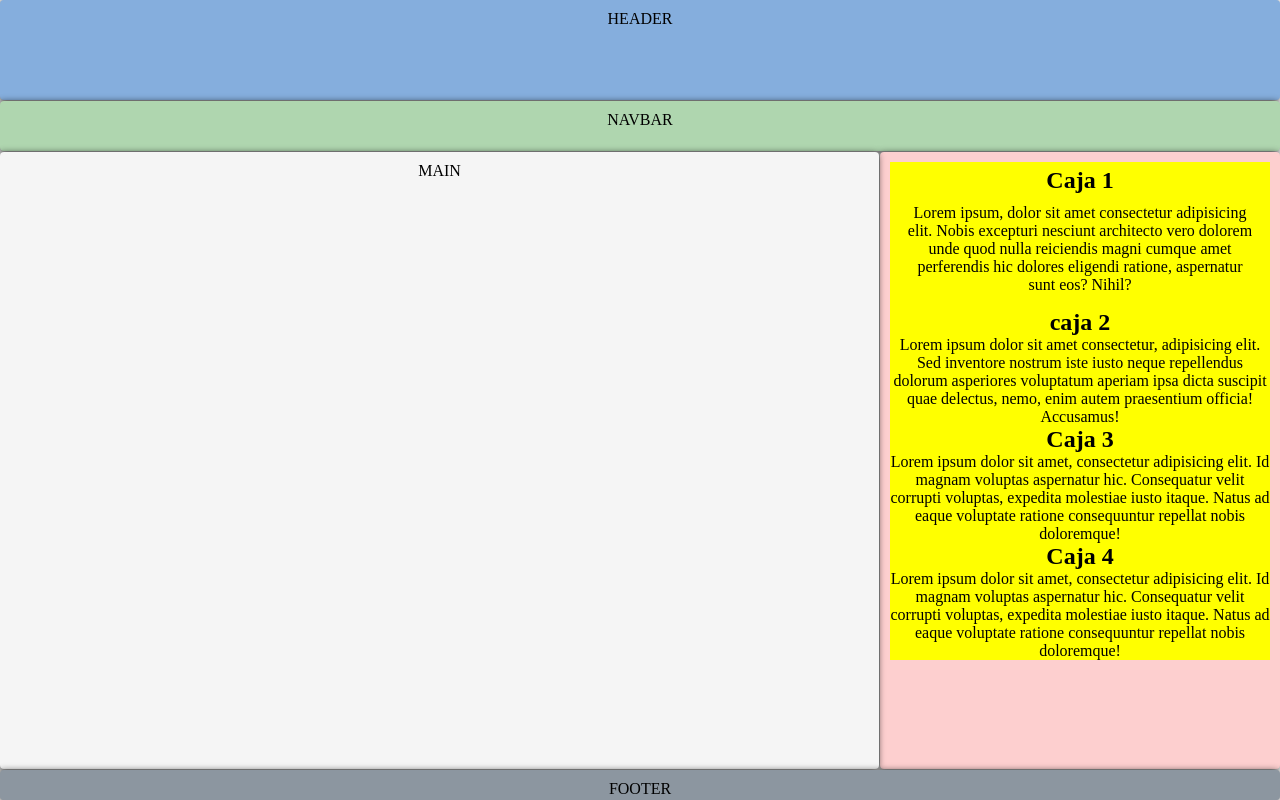
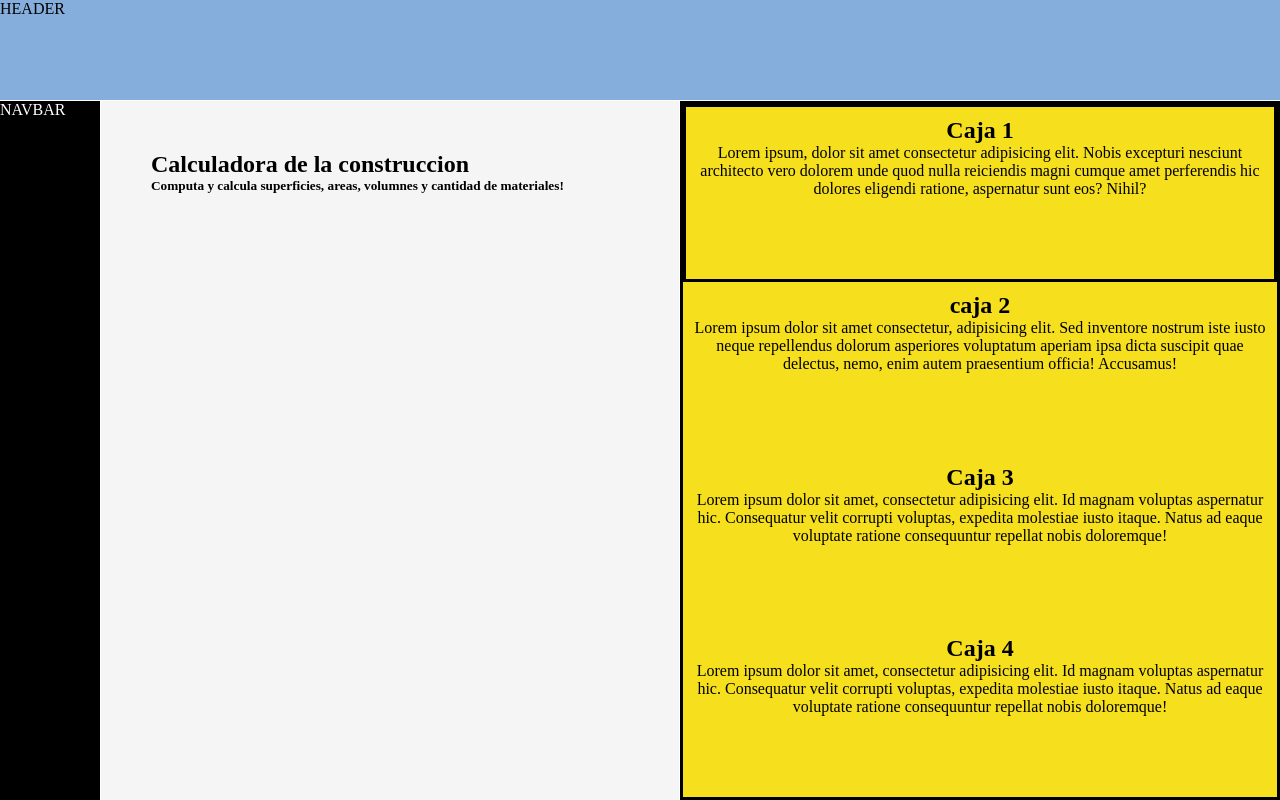
Before and after one commit to claudiodelkahez/calculadora_de_construccion, a plain HTML site: page index.html in a window 1280 px wide. Drawn offline with Linux system fonts and the light colour scheme.

Commit message:
Acomode los colores del navbar y del sidebar

```diff
--- a/index.html
+++ b/index.html
@@ -8,8 +8,19 @@
         <link rel="stylesheet" href="./styles.css" />
     </head>
     <body class="grid-container">
+        <!-- HEADER -->
         <header class="header">HEADER</header>
+        <!-- NAVBAR -->
         <nav class="navbar">NAVBAR</nav>
+        <!-- MAIN -->
+        <article class="main">
+            <h1>Calculadora de la construccion</h1>
+            <h5>
+                Computa y calcula superficies, areas, volumnes y cantidad de
+                materiales!
+            </h5>
+        </article>
+        <!-- SIDEBAR -->
         <aside class="sidebar">
             <div class="box1">
                 <h2>Caja 1</h2>
@@ -52,7 +63,5 @@
                 </p>
             </div>
         </aside>
-        <article class="main">MAIN</article>
-        <footer class="footer">FOOTER</footer>
     </body>
 </html>
--- a/styles.css
+++ b/styles.css
@@ -10,12 +10,7 @@ html {
 body {
     min-height: 100%;
 }
-.grid-container > * {
-    box-shadow: -1px 1px 7px 0px rgba(0, 0, 0, 0.75);
-    border-radius: 4px;
-    padding: 10px;
-    text-align: center;
-}
+
 /* HEADER */
 
 .header {
@@ -23,59 +18,64 @@ body {
     background-color: #85aedd;
 }
 
+/* MAIN */
+
+.main {
+    padding: 50px;
+}
+
 /* NAVBAR */
 
 .navbar {
     grid-area: navbar;
-    background-color: #afd6af;
+    background-color: #000000;
+    color: white;
 }
 
 /* SIDEBAR */
 
 .sidebar {
     grid-area: sidebar;
-    background-color: #fdcfcf;
-    padding: 10px;
+    background-color: #f6df1c;
+
+    display: flex;
+    flex-direction: column;
+    flex: auto;
+    border: solid;
 }
 
 .sidebar .box1 {
-    background-color: yellow;
-}
-.sidebar .box1 .container {
-    padding:  10px 10px 10px 10px;
+    padding: 10px 10px 10px 10px;
     text-align: center;
-
+    background-color: #f6df1c;
 }
 
 .box1 {
-    padding: 5px;
+    padding: 10px 10px 10px 10px;
+    border: solid;
 }
 
 .container .p {
     margin: 10px;
 }
 
-
 .sidebar .box2 {
-    background-color: yellow;
+    padding: 10px 10px 10px 10px;
+    text-align: center;
+    background-color: #f6df1c;
 }
 .sidebar .box3 {
-    background-color: yellow;
+    text-align: center;
+    padding: 10px;
+    background-color: #f6df1c;
 }
 .sidebar .box4 {
-    background-color: yellow;
+    text-align: center;
+    padding: 10px;
+    background-color: #f6df1c;
 }
 
-
-
-
-
-
-
-
-
 /* MAIN */
-
 
 .main {
     grid-area: main;
@@ -91,7 +91,6 @@ body {
 
 /* media queries smartphone */
 
-
 .grid-container {
     display: grid;
     gap: 1px;
@@ -99,8 +98,7 @@ body {
         "header" 100px
         "navbar" 50px
         "main" auto
-        "sidebar" 100px
-        "footer" 30px;
+        "sidebar" 100px;
 }
 
 /* media queries tablet */
@@ -111,7 +109,7 @@ body {
             "header header" 100px
             "navbar navbar" 50px
             "main sidebar" auto
-            "footer footer" 30px /
+            /
             auto 400px;
     }
 }
@@ -120,10 +118,13 @@ body {
 
 @media (min-width: 900px) {
     .grid-container {
-        grid-template-columns:
+        grid-template:
             "header header header" 100px
             "navbar main sidebar" auto
-            "footer footer footer" 30px /
-            200px auto 400px;
+            /
+            100px auto 600px;
+    }
+    .sidebar {
+        display: grid;
     }
 }
```
